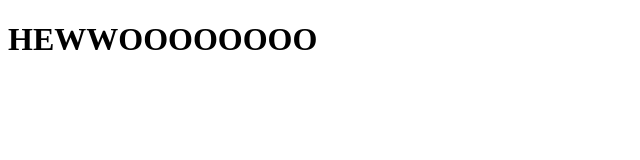
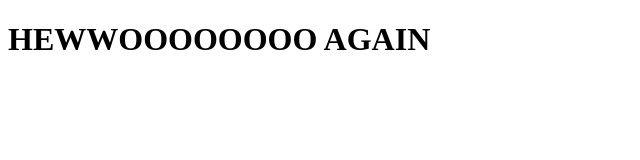
Before and after one commit to zamstarinfinite/TutoCSSHTML, a plain HTML site: page site/index.html in a window 1280 px wide. Shown: the whole page, without its empty margins (0-640 px from the left). Drawn offline with Linux system fonts and the light colour scheme.

Commit message:
small change

```diff
--- a/site/index.html
+++ b/site/index.html
@@ -6,6 +6,6 @@
 	<title>Hewwooo</title>
 </head>
 <body>
-<h1>HEWWOOOOOOOO</h1>
+<h1>HEWWOOOOOOOO AGAIN</h1>
 </body>
 </html>
```
